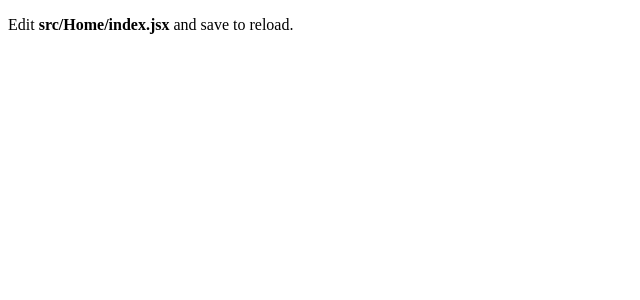
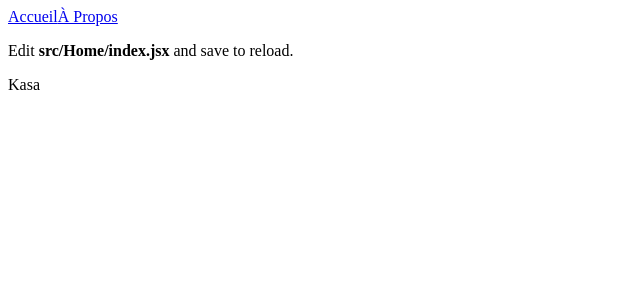
Before and after one commit to Dave25440/OpenClassrooms-P5-Kasa, a React (Create React App) app: page / in a window 1280 px wide. Shown: the top 300 px of the page, without its empty margins (0-640 px from the left). Built offline with nearby package versions, Linux system fonts and the light colour scheme.

Commit message:
Create Layout component with children prop, add Header and Footer components to it and add it to AppRouter

```diff
--- a/src/components/AppRouter/index.jsx
+++ b/src/components/AppRouter/index.jsx
@@ -1,4 +1,5 @@
 import { BrowserRouter as Router, Route, Routes } from "react-router-dom";
+import Layout from "../Layout";
 import Home from "../../pages/Home";
 import About from "../../pages/About";
 import Housing from "../../pages/Housing";
@@ -7,12 +8,14 @@
 const AppRouter = () => {
     return (
         <Router>
+            <Layout>
                 <Routes>
                     <Route path="/" element={<Home />} />
                     <Route path="/a-propos" element={<About />} />
                     <Route path="/logement/:id" element={<Housing />} />
                     <Route path="*" element={<Error />} />
                 </Routes>
+            </Layout>
         </Router>
     );
 };
--- /dev/null
+++ b/src/components/Layout/index.jsx
@@ -0,0 +1,14 @@
+import Header from "../Header";
+import Footer from "../Footer";
+
+const Layout = ({ children }) => {
+    return (
+        <>
+            <Header />
+            <main>{children}</main>
+            <Footer />
+        </>
+    );
+};
+
+export default Layout;
```
Lines whose indentation alone changed are shown as unchanged.
